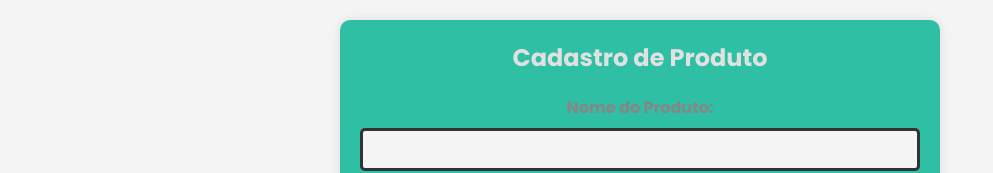
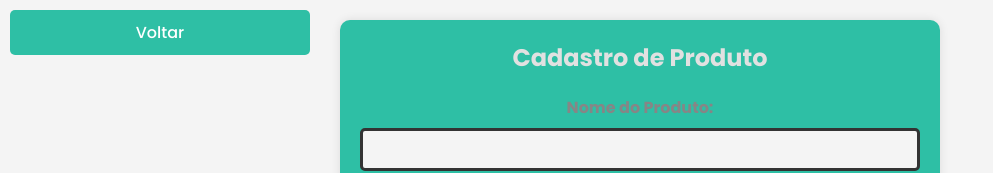
Before and after one commit to ArtuurVinicius/Hamburgueria-Front, a React (Vite) app: page /cadastro-produtos in a window 1280 px wide. Shown: the top 173 px of the page, without its empty margins (0-993 px from the left). Built offline with nearby package versions, Linux system fonts and the light colour scheme; no server answers.

Commit message:
fix(correcao-css):correcao de css

```diff
--- a/src/pages/CadastroEVinculacao/index.jsx
+++ b/src/pages/CadastroEVinculacao/index.jsx
@@ -9,7 +9,6 @@ function App() {
 
   const addOrUpdatePrice = (priceData) => {
     if (editingPrice) {
-      // Update existing price
       setPrices((prevPrices) =>
         prevPrices.map((price) =>
           price.id === editingPrice.id ? priceData : price
@@ -17,7 +16,6 @@ function App() {
       );
       setEditingPrice(null);
     } else {
-      // Add new price
       setPrices([...prices, { ...priceData, id: Date.now() }]);
     }
   };
@@ -33,6 +31,7 @@ function App() {
 
   return (
     <div className="container" id="cadastroPreco">
+
       <h1>Cadastro e Vinculação de Preços aos Produtos</h1>
       <PriceForm addOrUpdatePrice={addOrUpdatePrice} editingPrice={editingPrice} />
       <PriceList prices={prices} onEdit={editPrice} onRemove={removePrice} />
--- a/src/pages/CadastroEVinculacao/priceForm.jsx
+++ b/src/pages/CadastroEVinculacao/priceForm.jsx
@@ -1,6 +1,6 @@
 import React, { useState, useEffect } from "react";
 
-function PriceForm({ addOrUpdatePrice, editingPrice }) {
+function PriceForm({ addOrUpdatePrice, editingPrice, onGoBack }) {
   const [product, setProduct] = useState("");
   const [variation, setVariation] = useState("");
   const [price, setPrice] = useState("");
@@ -28,6 +28,8 @@ function PriceForm({ addOrUpdatePrice, editingPrice }) {
   };
 
   return (
+    <div style={{ position: 'relative' }}>
+
       <form onSubmit={handleSubmit}>
         <div>
           <label>Produto:</label>
@@ -68,6 +70,7 @@ function PriceForm({ addOrUpdatePrice, editingPrice }) {
           {editingPrice ? "Atualizar Preço" : "Adicionar Preço"}
         </button>
       </form>
+    </div>
   );
 }
 
--- a/src/pages/CadastroProdutos/index.jsx
+++ b/src/pages/CadastroProdutos/index.jsx
@@ -15,9 +15,8 @@ function CadProdutos() {
   const [categoryFilter, setCategoryFilter] = useState("");
 
   useEffect(() => {
-    setCategories(["Burgers", "Fries", "Drinks"]); // Exemplo de categorias
+    setCategories(["Burgers", "Fries", "Drinks"]);
 
-    // Carregar os produtos da API
     const fetchProducts = async () => {
       try {
         const productsData = await getProducts();
@@ -42,14 +41,11 @@ function CadProdutos() {
     e.preventDefault();
     try {
       if (selectedProduct) {
-        // Atualizar produto existente
         await updateProduct(selectedProduct.id, form);
       } else {
-        // Criar novo produto
         await createProduct(form);
       }
 
-      // Atualizar lista de produtos
       const productsData = await getProducts();
       setProducts(productsData);
       setForm({ name: "", description: "", image: null, category: "" });
@@ -73,8 +69,31 @@ function CadProdutos() {
     categoryFilter ? p.category === categoryFilter : true
   );
 
+  const handleGoBack = () => {
+    window.history.back();
+  };
+
   return (
     <div className="product-management">
+      <button
+        id="voltar"
+        onClick={handleGoBack}
+        style={{
+          position: 'absolute',
+          top: '10px',
+          left: '10px',
+          backgroundColor: '#2EBFA5',
+          color: 'white',
+          border: 'none',
+          padding: '10px 20px',
+          borderRadius: '5px',
+          cursor: 'pointer',
+          fontSize: '16px'
+        }}
+      >
+        Voltar
+      </button>
+
       <form id="product-form" className="product-form" onSubmit={handleSubmit}>
         <h2>{selectedProduct ? "Editar Produto" : "Cadastro de Produto"}</h2>
 
--- a/src/pages/CategoriaAlimentos/index.jsx
+++ b/src/pages/CategoriaAlimentos/index.jsx
@@ -1,11 +1,13 @@
 import { useState, useEffect } from 'react';
 import { getCategory, createCategory, updateCategory, deleteCategory } from "../../services/categoryService";
 import './style.css';
+import { useNavigate } from 'react-router-dom'; // Se estiver usando React Router
 
 function CadCategorias() {
     const [categories, setCategories] = useState([]);
     const [categoryName, setCategoryName] = useState('');
     const [editingCategory, setEditingCategory] = useState(null);
+    const navigate = useNavigate(); // Hook para navegar entre páginas
 
     useEffect(() => {
         const loadCategories = async () => {
@@ -62,8 +64,14 @@ function CadCategorias() {
         }
     };
 
+    // Função para voltar para a página anterior
+    const handleGoBack = () => {
+        navigate(-1); // Volta para a página anterior
+    };
+
     return (
         <div className="category-manager">
+            <button id="voltar" onClick={handleGoBack}>Voltar</button> {/* Botão de voltar */}
             <h1 id='tituloGerenciamento'>Gerenciamento de Categorias</h1>
             <div className="category-form">
                 <input
--- a/src/pages/CategoriaAlimentos/style.css
+++ b/src/pages/CategoriaAlimentos/style.css
@@ -124,3 +124,24 @@ body {
   background-color: #f4f4f4;
   color: #000;
 }
+
+.category-manager {
+  position: relative;
+}
+
+#voltar {
+  background-color: #2EBFA5;
+  color: white;
+  padding: 10px 20px;
+  border: none;
+  border-radius: 5px;
+  cursor: pointer;
+  font-size: 16px;
+  position: absolute;
+  top: -250px;
+  left: -450px;
+}
+
+#voltar:hover {
+  background-color: #28A592;
+}
```
Lines whose indentation alone changed are shown as unchanged.
